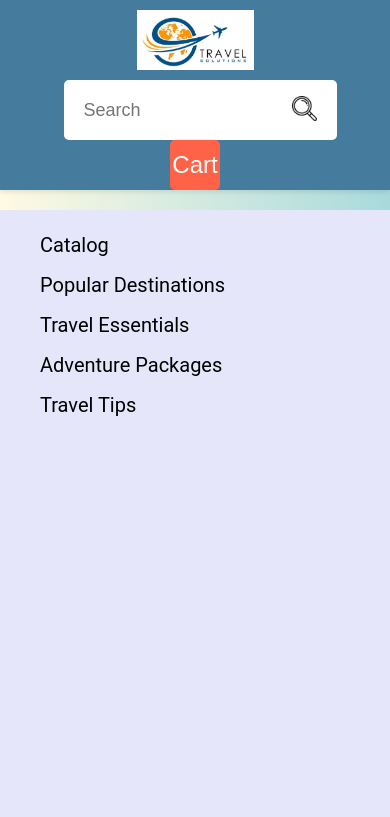
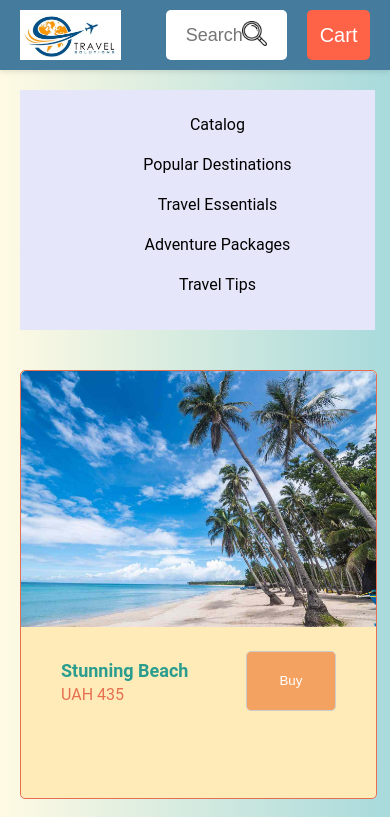
Before and after one commit to makskhv21/UI-Frontend-labs, a plain HTML site: page Lab1/Layout2/index.html in a window 390 px wide. Shown: the top 817 px of the page. Drawn offline with Linux system fonts and the light colour scheme.

Commit message:
Layout1, 2, 3 - Add adaptability

```diff
--- a/Lab1/Layout1/style.css
+++ b/Lab1/Layout1/style.css
@@ -7,9 +7,10 @@ body {
     transition: background-color 0.5s ease;
 }
 
+
 /* header */
 .header {
-    display: flex;
+    display: flex;   /* Flexbox */
     position: sticky;
     top: 0;
     z-index: 1000;
@@ -62,9 +63,10 @@ body {
     height: 25px;
 }
 
+
 /* navigation-header */
 .one-two-section {
-    display: flex;
+    display: flex;           /* Flexbox */
     position: sticky;
     top: 80px;
     z-index: 1000;
@@ -79,7 +81,7 @@ body {
 }
 
 .one-two-section ul {
-    display: flex;
+    display: flex;    /* Flexbox */
     gap: 100px;
     padding: 0;
     margin: 0;
@@ -96,9 +98,10 @@ body {
     color: black;
 }
 
+
 /* main */
 .main-container {
-    display: flex;
+    display: flex;          /* Flexbox */
     justify-content: space-between;
     gap: 20px;
     padding: 0 20px;
@@ -109,9 +112,8 @@ article {
     width: 60%;
 }
 
-/* navigation-side-left */
 
-
+/* navigation-side-left-right */
 ul {
     font-size: 20px;
 }
@@ -145,6 +147,7 @@ ul {
     color: #FF6347;
 }
 
+
 /* main-container */
 .section > img {
     width: 100%;
@@ -156,6 +159,7 @@ ul {
     font-size: 18px;
     line-height: 1.5;
 }
+
 
 /* Media Queries */
 @media (max-width: 1200px) {
@@ -206,10 +210,16 @@ ul {
     .header {
         flex-direction: column;
         align-items: center;
+        justify-content: center;
+        height: 100px;
+        margin-bottom: 20px;
     }
 
     .logoImg {
-        width: 150px;
+        width: 200px;
+        height: 40px;
+        padding-bottom: 10px;
+        padding-right: 40px;
     }
 
     #search-input {
@@ -218,12 +228,16 @@ ul {
     }
 
     .one-two-section {
-        margin: 5px;
+        margin: 10px auto;
         padding: 10px;
+        width: 93.5%;
+        top: 110px;
+        box-shadow: 0 2px 8px rgba(0, 0, 0, 0.2);
     }
 
     .main-container {
         padding: 0 5px;
+        width: 98%;
     }
 
     ul {
--- a/Lab1/Layout2/index.html
+++ b/Lab1/Layout2/index.html
@@ -2,7 +2,7 @@
 <html lang="en">
 <head>
     <meta charset="UTF-8">
-    <meta name="description" content="Explore stunning travel packages and essential gear for your next adventure. Discover popular destinations and book your dream getaway!">
+    <meta name="description" content="Explore stunning travel packages and essential gear for your next adventure. Discover popular destinations and easily book your dream getaway!">
     <meta name="keywords" content="travel, vacation, adventure, tours, travel packages, travel essentials, popular destinations">
     <meta name="author" content="Khvyts Maksym">
     <meta name="viewport" content="width=device-width, initial-scale=1.0">
@@ -41,7 +41,7 @@
                 <img src="./img/card/Stunning.jpg" class="product-image"></img>
                 <figure>
                     <figcaption>
-                        <h2 class="Name">Stunning Beach</h2>
+                        <h2 class="name-travel">Stunning Beach</h2>
                         <p class="UAH">UAH 435</p>
                     </figcaption>
                     <button class="btn-buy">Buy</button>
@@ -52,7 +52,7 @@
                 <img src="./img/card/Mountain.jpg" class="product-image"></img>
                 <figure>
                     <figcaption>
-                        <h2 class="Name">Mountain Adventure</h2>
+                        <h2 class="name-travel">Mountain Adventure</h2>
                         <p class="UAH">UAH 324</p>
                     </figcaption>
                     <button class="btn-buy">Buy</button>
@@ -63,7 +63,7 @@
                 <img src="./img/card/City.jpg" class="product-image"></img>
                 <figure>
                     <figcaption>
-                        <h2 class="Name">City Exploration</h2>
+                        <h2 class="name-travel">City Exploration</h2>
                         <p class="UAH">UAH 457</p>
                     </figcaption>
                     <button class="btn-buy">Buy</button>
@@ -74,7 +74,7 @@
                 <img src="./img/card/Tropical.jpg" class="product-image"></img>
                 <figure>
                     <figcaption>
-                        <h2 class="Name">Tropical Paradise</h2>
+                        <h2 class="name-travel">Tropical Paradise</h2>
                         <p class="UAH">UAH 678</p>
                     </figcaption>
                     <button class="btn-buy">Buy</button>
@@ -85,7 +85,7 @@
                 <img src="./img/card/Cultural.jpg" class="product-image"></img>
                 <figure>
                     <figcaption>
-                        <h2 class="Name">Cultural Tour</h2>
+                        <h2 class="name-travel">Cultural Tour</h2>
                         <p class="UAH">UAH 543</p>
                     </figcaption>
                     <button class="btn-buy">Buy</button>
@@ -96,7 +96,7 @@
                 <img src="./img/card/Adventure.jpg" class="product-image"></img>
                 <figure>
                     <figcaption>
-                        <h2 class="Name">Adventure Sports</h2>
+                        <h2 class="name-travel">Adventure Sports</h2>
                         <p class="UAH">UAH 432</p>
                     </figcaption>
                     <button class="btn-buy">Buy</button>
@@ -107,7 +107,7 @@
                 <img src="./img/card/Luxury.jpg" class="product-image"></img>
                 <figure>
                     <figcaption>
-                        <h2 class="Name">Luxury Cruise</h2>
+                        <h2 class="name-travel">Luxury Cruise</h2>
                         <p class="UAH">UAH 789</p>
                     </figcaption>
                     <button class="btn-buy">Buy</button>
@@ -118,7 +118,7 @@
                 <img src="./img/card/Family.jpg" class="product-image"></img>
                 <figure>
                     <figcaption>
-                        <h2 class="Name">Family Getaway</h2>
+                        <h2 class="name-travel">Family Getaway</h2>
                         <p class="UAH">UAH 456</p>
                     </figcaption>
                     <button class="btn-buy">Buy</button>
@@ -129,7 +129,7 @@
                 <img src="./img/card/Wildlife.jpg" class="product-image"></img>
                 <figure>
                     <figcaption>
-                        <h2 class="Name">Wildlife Safari</h2>
+                        <h2 class="name-travel">Wildlife Safari</h2>
                         <p class="UAH">UAH 867</p>
                     </figcaption>
                     <button class="btn-buy">Buy</button>
@@ -140,7 +140,7 @@
                 <img src="./img/card/Road.jpg" class="product-image"></img>
                 <figure>
                     <figcaption>
-                        <h2 class="Name">Road Trip</h2>
+                        <h2 class="name-travel">Road Trip</h2>
                         <p class="UAH">UAH 567</p>
                     </figcaption>
                     <button class="btn-buy">Buy</button>
@@ -151,7 +151,7 @@
                 <img src="./img/card/Wellness.jpg" class="product-image"></img>
                 <figure>
                     <figcaption>
-                        <h2 class="Name">Wellness Retreat</h2>
+                        <h2 class="name-travel">Wellness Retreat</h2>
                         <p class="UAH">UAH 564</p>
                     </figcaption>
                     <button class="btn-buy">Buy</button>
@@ -162,7 +162,7 @@
                 <img src="./img/card/Ski.jpg" class="product-image"></img>
                 <figure>
                     <figcaption>
-                        <h2 class="Name">Ski Resort</h2>
+                        <h2 class="name-travel">Ski Resort</h2>
                         <p class="UAH">UAH 423</p>
                     </figcaption>
                     <button class="btn-buy">Buy</button>
--- a/Lab1/Layout2/style.css
+++ b/Lab1/Layout2/style.css
@@ -9,14 +9,14 @@ body {
 
 /* header */
 .header {
-    display: flex;
+    display: flex;                 /* Flexbox */
+    justify-content: space-between;
+    align-items: center;
     position: sticky;
     top: 0;
     z-index: 1000;
     background-color: #457B9D;
     box-shadow: 0 2px 5px rgba(0, 0, 0, 0.1);
-    justify-content: space-between;
-    align-items: center;
     width: 100%;
     height: 80px;
 }
@@ -64,17 +64,16 @@ form {
 }
 
 .btn-cart {
-    margin-right: 20px;
-    margin-left: 20px;
+    display: flex;                  /* Flexbox */
+    justify-content: center;
+    align-items: center;
+    margin: 0 20px;
     height: 60px;
     width: 60px;
     background-color: #FF6347;
     border: none;
     color: white;
     font-size: 24px;
-    display: flex;
-    justify-content: center;
-    align-items: center;
     cursor: pointer;
     transition: background 0.3s ease, transform 0.2s ease;
     border-radius: 5px;
@@ -95,9 +94,6 @@ form {
     max-height: 70%;
 }
 
-main {
-    width: 100%;
-}
 
 /* navigation */
 ul {
@@ -105,7 +101,7 @@ ul {
 }
 
 .side-nav {
-    float: left;
+    float: left;               /* Float */
     margin-top: 20px;
     margin-left: 20px;
     height: 100%;
@@ -130,13 +126,21 @@ ul {
     color: #FF6347;
 }
 
+
 /* main */
+main {
+    display: flex;
+    gap: 20px;
+    width: 100%;
+}
+
 .product-grid {
+    display: grid;
+    grid-template-columns: repeat(4, 1fr);    /* Grid */
     width: 70%;
-    display: grid;
-    grid-template-columns: repeat(4, 1fr);
     gap: 20px;
-    padding: 20px;
+    padding-top: 20px;
+
 }
 
 .product-card {
@@ -165,14 +169,14 @@ ul {
 }
 
 figure {
-    display: flex;
+    display: flex;                  /* Flexbox */
     justify-content: space-between;
     align-items: center;
     padding-bottom: 90px;
 }
 
 figcaption {
-    display: flex;
+    display: flex;                  /* Flexbox */
     flex-direction: column;
     align-items: flex-start;
     justify-content: center;
@@ -180,7 +184,7 @@ figcaption {
     line-height: 30px;
 }
 
-.Name {
+.name-travel {
     padding-top: 10px;
     font-size: 18px;
     margin: 0;
@@ -196,11 +200,11 @@ figcaption {
 }
 
 .btn-buy {
+    display: flex;                  /* Flexbox */
+    align-items: center;
+    justify-content: center;
     width: 50px;
     height: 70px;
-    display: flex;
-    align-items: center;
-    justify-content: center;
     cursor: pointer;
     background-color: #F4A261;
     color: #FFFFFF;
@@ -219,59 +223,158 @@ figcaption {
     box-shadow: 0 0 5px #2A9D8F;
 }
 
+
 /* Media Queries for Responsiveness */
 @media (max-width: 1200px) {
     .product-grid {
         grid-template-columns: repeat(3, 1fr);
+        width: 75%;
+        margin-right: 20px;
+        padding-left: 20px;
+    }
+
+    /* Make the side navigation smaller */
+    .side-nav {
+        width: 26%;
+
+    }
+
+    /* Adjust the header elements */
+    .logoImg {
+        width: 24%;
+        height: 50px;
+    }
+
+    form {
+        width: 60%;
+    }
+
+    #search-input {
+        height: 50px;
+        font-size: 18px;
+    }
+
+    .btn-cart {
+        height: 50px;
+        width: 50px;
+        font-size: 20px;
+    }
+
+    .btn-cart img {
+        max-width: 60%;
+        max-height: 60%;
+    }
+
+    .product-card {
+        width: 100%;
+        height: auto;
+    }
+
+    .product-image {
+        height: 60%;
+    }
+
+    figcaption {
+        width: auto;
+        line-height: 24px;
+    }
+
+    .btn-buy {
+        width: 45px;
+        height: 60px;
+    }
+
+    .side-nav li {
+        font-size: 16px;
+    }
+}
+
+@media (max-width: 992px) {
+    .product-grid {
+        grid-template-columns: repeat(3, 1fr);
+        width: 100%;
+    }
+
+    .search-container {
+        display: flex;
+        flex-direction: row;
+    }
+
+    form {
+        margin-left: 45px;
+    }
+
+    .btn-buy {
+        width: 40px;
+        height: 40px;
+    }
+
+    .header {
+        display: flex;
+        align-items: flex-start;
+        height: auto;
+        padding: 10px 0;
+    }
+
+    .logoImg {
+        width: 20%;
+    }
+
+    .btn-cart {
+        width: 150px;
+    }
+}
+
+@media (max-width: 768px) {
+    .product-grid {
+        grid-template-columns: repeat(1, 1fr);        /* Grid */
     }
 
     .side-nav {
-        width: 25%;
-    }
-
-
-}
-
-@media (max-width: 900px) {
-    .product-grid {
-        grid-template-columns: repeat(2, 1fr);
-    }
-
-    .side-nav {
-        width: 30%;
+        width: 40%;
     }
 
     .header {
-        flex-direction: column;
+        display: flex;
+        flex-direction: row;
+        align-items: center;
         height: auto;
     }
 
     .logoImg {
-        width: 30%;
-        margin: 10px auto;
+        width: 33%;
+    }
+
+    .btn-cart {
+        width: 110px;
     }
 }
 
-@media (max-width: 600px) {
-    .product-grid {
-        grid-template-columns: 1fr;
+@media (max-width: 480px) {
+    main {
+        display: flex;
+        flex-direction: column;
     }
 
     .side-nav {
-        width: 100%;
-        margin-left: 0;
+        width: 91%;
+        min-height: 30px;
     }
 
-    .btn-cart {
-        width: 50px;
-        height: 50px;
+    .side-nav li {
+        display: flex;
+        align-items: center;
+        justify-content: center;
     }
 
-    #search-input {
-        font-size: 18px;
+    .product-grid {
+        width: 91%;
+        display: grid;
+        grid-template-columns: repeat(1, 1fr);
     }
 
-    .Name {
-        font-size: 16px;
+    .btn-buy {
+        width: 90px;
+        height: 60px;
     }
 }
--- a/Lab1/Layout3/style.css
+++ b/Lab1/Layout3/style.css
@@ -194,15 +194,17 @@ main {
 .step-by-step-guide h1 {
     text-align: center;
     margin-top: 150px;
+    padding-bottom: 20px;
 }
 
 .steps-container {
     display: grid;
     grid-template-columns: repeat(3, 1fr);
-    margin-top: 20px;
-    padding-left: 190px;
-    padding-right: 190px;
-    justify-items: center;
+    align-items: center;
+    justify-content: center;
+    gap: 25px;
+    margin-left: 253px;
+    margin-right: 237px;
 }
 
 .step {
@@ -210,17 +212,17 @@ main {
     justify-content: center;
     align-items: center;
     border-radius: 10px;
-    margin-top: 40px;
+    margin-top: 20px;
     gap: 15px;
-    width: 340px;
-    height: 250px;
+    width: 310px;
+    height: 225px;
     background-color: #bfcee3;
 }
 
 .step h1 {
     font-size: 80px;
     padding-left: 20px;
-    padding-bottom: 20px;
+    padding-bottom: 90px;
     color: #FF6F61;
 }
 
@@ -241,7 +243,7 @@ main {
     display: block;
     margin: 0 auto;
     justify-items: center;
-    margin-top: 50px;
+    margin-top: 60px;
     margin-bottom: 100px;
     padding: 12px 24px;
     font-size: 18px;
@@ -251,7 +253,7 @@ main {
     border-radius: 25px;
     cursor: pointer;
     transition: background-color 0.3s ease, transform 0.3s ease;
-    width: 22%;
+    width: 20%;
 }
 
 .get-started-button:hover {
@@ -272,17 +274,21 @@ footer {
     padding-top: 45px;
 }
 
+.logo {
+    padding-left: 30px;
+}
+
 footer .logo {
-    width: 250px;
-    height: 100px;
+    width: 200px;
+    height: 70px;
     margin: 0 20px;
 }
 
 footer .list-items {
     display: flex;
     justify-content: space-around;
-    gap: 180px;
-    margin-left: 280px;
+    margin-right: 50px;
+    margin-left: 10px;
 }
 
 footer .list-items ul {
@@ -304,3 +310,131 @@ footer .list-items li a {
 footer .list-items li a:hover {
     color: #D55C4C;
 }
+
+footer table {
+    width: 100%;
+    border-collapse: collapse;
+}
+
+footer td {
+    vertical-align: top;
+}
+
+
+
+
+/* Responsive Styles */
+@media (max-width: 1200px) {
+    header {
+        flex-direction: row;
+        height: auto;
+    }
+
+    .logoImg {
+        padding-top: 10px;
+        padding-bottom: 10px;
+        width: 20%;
+    }
+
+    .btn-register {
+        padding-top: 10px;
+    }
+
+    .section-one {
+        display: flex;
+        flex-direction: column;
+    }
+
+    .img-section-one {
+        order: 1;
+    }
+
+    .explore-content {
+        order: 2;
+    }
+
+    .explore-content, .img-section-one {
+        width: 100%;
+    }
+
+    .explore-content h1 {
+        font-size: 2.5rem;
+    }
+
+    .articles-container {
+        flex-direction: column;
+        align-items: center;
+    }
+
+    .destinations-content,
+    .tips-content,
+    .adventures-content {
+        width: 80%;
+    }
+
+    .steps-container {
+        display: grid;
+        grid-template-columns: repeat(2, 1fr);
+        align-items: center;
+        justify-content: center;
+        margin-left: 235px;
+        gap: 40px;
+    }
+
+    .step {
+        width: 290px;
+    }
+
+    footer {
+        flex-direction: column;
+        text-align: center;
+    }
+
+    footer .logo {
+        width: 150px;
+        height: 50px;
+        padding-left: 10px;
+    }
+
+    .list-items ul li {
+        font-size: 18px;
+    }
+}
+
+@media (max-width: 768px) {
+    .btn-learn {
+        width: 200px;
+    }
+
+    .steps-container {
+        display: grid;
+        grid-template-columns: 1fr;
+        padding-left: 90px;
+        padding-right: 90px;
+    }
+
+    .step h1 {
+        font-size: 60px;
+        margin-bottom: 140px;
+    }
+
+    .step-content h2 {
+        font-size: 20px;
+    }
+
+    .step-content p {
+        font-size: 16px;
+    }
+
+    .get-started-button {
+        width: 200px;
+    }
+
+    footer .list-items li {
+        font-size: 18px;
+    }
+}
+
+@media (max-width: 480px) {
+
+}
```
Also changed, not shown: Lab1/Layout1/index.html (+48 -10 lines), Lab1/Layout3/index.html (+18 -5 lines), Lab1/Layout5/img/photo.png (added), Lab1/Layout5/img/фото.png (added), 1 other file.
